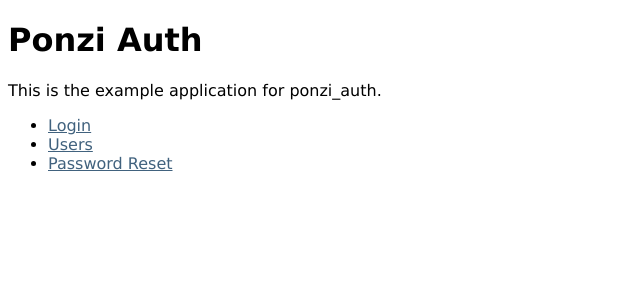
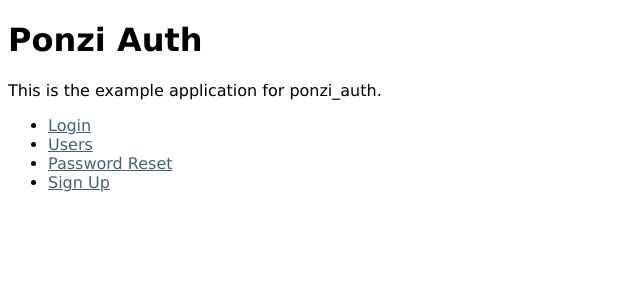
Before and after one commit to dholth/stucco_auth, a Python web app: template ponzi_auth/templates/welcome.html in a window 1280 px wide. Shown: the top 300 px of the page, without its empty margins (0-640 px from the left). Run offline with Jinja, Linux system fonts and the light colour scheme; the template is opened without the code that fills it, so the values that code supplies are empty.

Commit message:
Added signup form

```diff
--- a/ponzi_auth/templates/welcome.html
+++ b/ponzi_auth/templates/welcome.html
@@ -7,5 +7,6 @@
 <li><a href="{{request.path_url.rstrip('/')}}/login">Login</a></li>
 <li><a href="{{request.path_url.rstrip('/')}}/users">Users</a></li>
 <li><a href="{{request.path_url.rstrip('/')}}/passwordreset">Password Reset</a></li>
+<li><a href="{{request.path_url.rstrip('/')}}/sign-up">Sign Up</a></li>
 </ul>
 {% endblock %}
```
